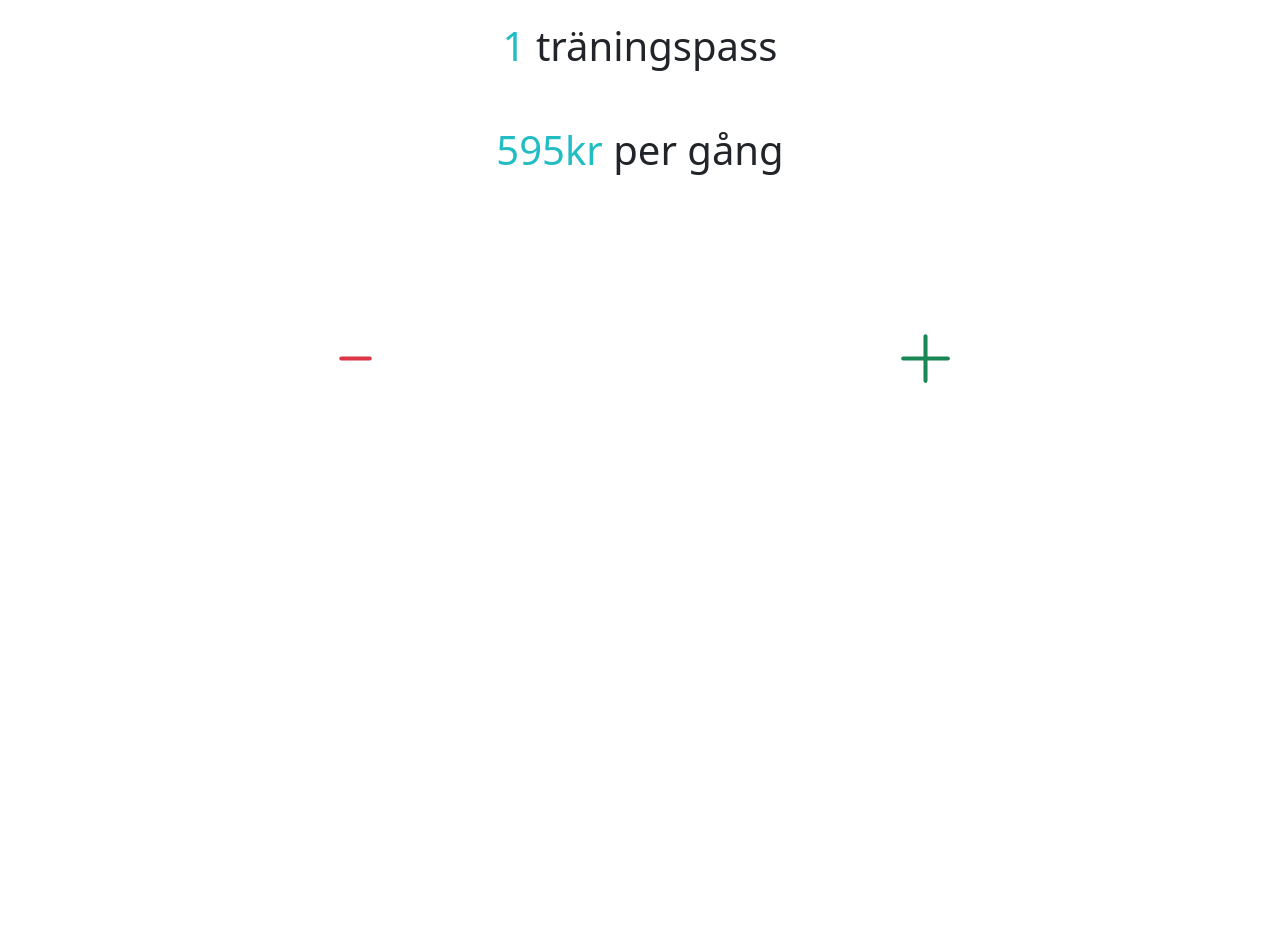
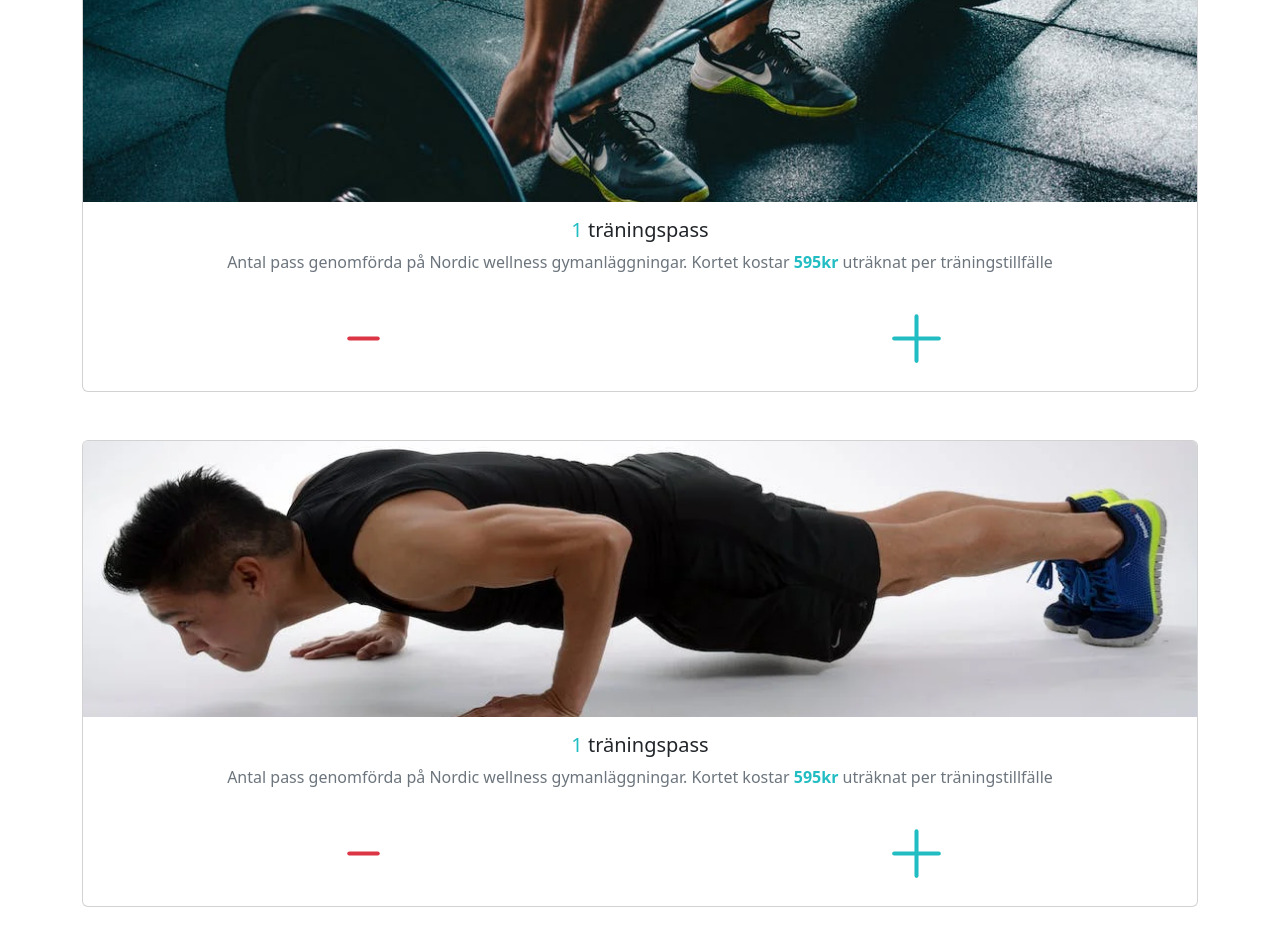
Before and after one commit to Jojjeboy/workoutchamp, an Angular app: page / in a window 1280 px wide. Shown: the part 180-1126 px from the top of the page. Before the commit the page ends 800 px from the top, so only its background shows below. Built offline with nearby package versions, Linux system fonts and the light colour scheme.

Commit message:
Deploy of the latest and greatest

```diff
--- a/src/app/app.component.html
+++ b/src/app/app.component.html
@@ -5,10 +5,12 @@
         <div class="col-sm-8 col-md-7 py-4">
           <h4 class="text-white">Nollställ</h4>
           <p class="text-muted" *ngIf="!showResetBtn">Vill du nollställa räknaren? &nbsp; &nbsp;
-            <button [disabled]="showResetBtn || nrOfWorkoutsCompleted === 1"  (click)="showResetButton()" class="btn btn-outline-danger me-md-2 btn-sm" type="button">Nollställ räknaren</button>
+            <button [disabled]="showResetBtn || nrOfWorkoutsCompleted === 1" (click)="showResetButton()"
+              class="btn btn-outline-danger me-md-2 btn-sm" type="button">Nollställ räknaren</button>
           </p>
           <p class="text-muted" *ngIf="showResetBtn">Är du säker? &nbsp; &nbsp;
-            <button *ngIf="showResetBtn" (click)="reset()" data-bs-toggle="collapse" data-bs-target="#navbarHeader" class="btn btn-danger me-md-2 btn-sm" type="button">Ja, nollställ räknaren</button>
+            <button *ngIf="showResetBtn" (click)="reset()" data-bs-toggle="collapse" data-bs-target="#navbarHeader"
+              class="btn btn-danger me-md-2 btn-sm" type="button">Ja, nollställ räknaren</button>
           </p>
         </div>
       </div>
@@ -30,17 +32,17 @@
 </header>
 
 <main>
-  <section class="container">
+  <!--
     <div class="row mb-5 mt-5"><div class="col"></div></div>
     <div class="row mb-5 mt-5"><div class="col"></div></div>
     <div class="row mb-5 mt-5 text-center">
       <div class="col">
-        <h1><span class="money">{{ nrOfWorkoutsCompleted }}</span> träningspass</h1>
+        <h1><span class="accent">{{ nrOfWorkoutsCompleted }}</span> träningspass</h1>
       </div>
     </div>
     <div class="row mb-5 mt-5 text-center">
       <div class="col">
-        <h1><span class="money">{{ priceOfEachVisit | number: '1.0-2' }}kr</span> per gång</h1>
+        <h1><span class="accent">{{ priceOfEachVisit | number: '1.0-2' }}kr</span> per gång</h1>
       </div>
     </div>
     <div class="row mb-5 mt-5"><div class="col"></div></div>
@@ -52,9 +54,60 @@
         </svg>
       </div>
       <div class="col">
-        <svg xmlns="http://www.w3.org/2000/svg"  (click)="increase()" width="65" height="65" fill="currentColor" class="bi bi-plus-lg green" viewBox="0 0 16 16">
+        <svg xmlns="http://www.w3.org/2000/svg"  (click)="increase()" width="65" height="65" fill="currentColor" class="bi bi-plus-lg accent" viewBox="0 0 16 16">
           <path fill-rule="evenodd" d="M8 2a.5.5 0 0 1 .5.5v5h5a.5.5 0 0 1 0 1h-5v5a.5.5 0 0 1-1 0v-5h-5a.5.5 0 0 1 0-1h5v-5A.5.5 0 0 1 8 2Z"/>
         </svg>
+      </div>
+    </div> -->
+  <section class="container">
+    <div class="row text-center mb-5 mt-5">
+      <div class="col">
+        <div class="card text-center">
+          <img src="../assets/gym.jpg" class="card-img-top" alt="...">
+          <div class="card-body">
+            <h5 class="card-title"><span class="accent">{{ nrOfWorkoutsCompleted }}</span> träningspass</h5>
+            <p class="card-text text-muted">Antal pass genomförda på Nordic wellness gymanläggningar. Kortet kostar <span class="accent"><strong>{{ priceOfEachVisit | number: '1.0-2' }}kr</strong></span> uträknat per träningstillfälle</p>
+          </div>
+          <div class="card-body">
+            <div class="row">
+              <div class="col">
+                <svg xmlns="http://www.w3.org/2000/svg"  (click)="decrease()"  width="65" height="65" fill="currentColor" class="bi bi-dash red" viewBox="0 0 16 16">
+                  <path d="M4 8a.5.5 0 0 1 .5-.5h7a.5.5 0 0 1 0 1h-7A.5.5 0 0 1 4 8z"/>
+                </svg>
+              </div>
+              <div class="col">
+                <svg xmlns="http://www.w3.org/2000/svg"  (click)="increase()" width="65" height="65" fill="currentColor" class="bi bi-plus-lg accent" viewBox="0 0 16 16">
+                  <path fill-rule="evenodd" d="M8 2a.5.5 0 0 1 .5.5v5h5a.5.5 0 0 1 0 1h-5v5a.5.5 0 0 1-1 0v-5h-5a.5.5 0 0 1 0-1h5v-5A.5.5 0 0 1 8 2Z"/>
+                </svg>
+              </div>
+            </div>
+          </div>
+        </div>
+      </div>
+    </div>
+    <div class="row text-center mb-5 mt-5">
+      <div class="col">
+        <div class="card text-center">
+          <img src="../assets/homeworkout.jpg" class="card-img-top" alt="...">
+          <div class="card-body">
+            <h5 class="card-title"><span class="accent">{{ nrOfWorkoutsCompleted }}</span> träningspass</h5>
+            <p class="card-text text-muted">Antal pass genomförda på Nordic wellness gymanläggningar. Kortet kostar <span class="accent"><strong>{{ priceOfEachVisit | number: '1.0-2' }}kr</strong></span> uträknat per träningstillfälle</p>
+          </div>
+          <div class="card-body">
+            <div class="row">
+              <div class="col">
+                <svg xmlns="http://www.w3.org/2000/svg"  (click)="decrease()"  width="65" height="65" fill="currentColor" class="bi bi-dash red" viewBox="0 0 16 16">
+                  <path d="M4 8a.5.5 0 0 1 .5-.5h7a.5.5 0 0 1 0 1h-7A.5.5 0 0 1 4 8z"/>
+                </svg>
+              </div>
+              <div class="col">
+                <svg xmlns="http://www.w3.org/2000/svg"  (click)="increase()" width="65" height="65" fill="currentColor" class="bi bi-plus-lg accent" viewBox="0 0 16 16">
+                  <path fill-rule="evenodd" d="M8 2a.5.5 0 0 1 .5.5v5h5a.5.5 0 0 1 0 1h-5v5a.5.5 0 0 1-1 0v-5h-5a.5.5 0 0 1 0-1h5v-5A.5.5 0 0 1 8 2Z"/>
+                </svg>
+              </div>
+            </div>
+          </div>
+        </div>
       </div>
     </div>
   </section>
--- a/src/app/app.component.scss
+++ b/src/app/app.component.scss
@@ -10,6 +10,6 @@
     color: #dc3545;
 }
 
-.money {
+.accent {
     color: #22BDC3;
 }
```
Also changed, not shown: src/assets/gym.jpg (added), src/assets/homeworkout.jpg (added), 5 other files (tests, documents, lock files or other folders).
